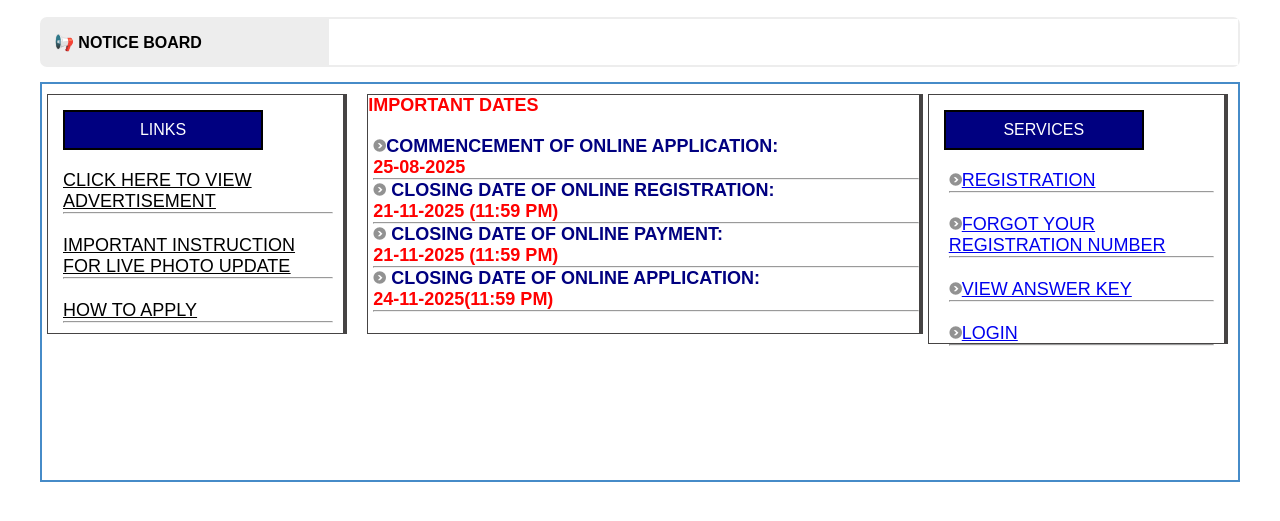
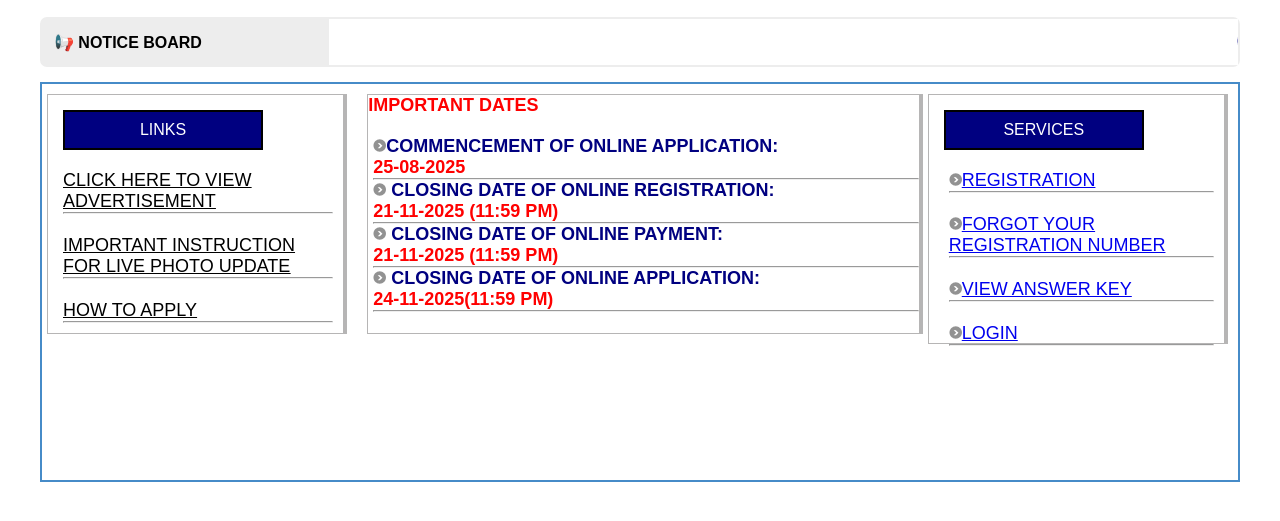
Before and after one commit to rajan1785/bssc_clone, a plain HTML site: page index.html in a window 1280 px wide. Shown: the part 165-686 px from the top of the page. Drawn offline with Linux system fonts and the light colour scheme.

Commit message:
Change border color in index.html
changed the box color

```diff
--- a/index.html
+++ b/index.html
@@ -92,7 +92,7 @@
         #dates{
             height: 240px;
             width: 900px;
-            border:1px solid rgb(70, 68, 68);
+            border:1px solid rgb(182, 181, 181);
             border-right-width : 4px ;
             margin-left: 10px;
             margin-top: 10px;
@@ -103,8 +103,7 @@
         .noti-box{
             height:240px;
             width:290px;
-            border:1px solid rgb(70, 68, 68);
-            color:black;
+            border:1px solid rgb(182, 181, 181);
             border-right-width: 4px ;
             box-shadow: #848181;
             margin-top: 10px;
@@ -145,8 +144,7 @@
         .services{
             height: 250px;
             width: 290px;
-            border:1px solid rgb(70, 68, 68);
-            color:black;
+            border:1px solid rgb(182, 181, 181);
             border-right-width: 4px ;
             box-shadow: #848181;
             margin-top: 20px;
```
